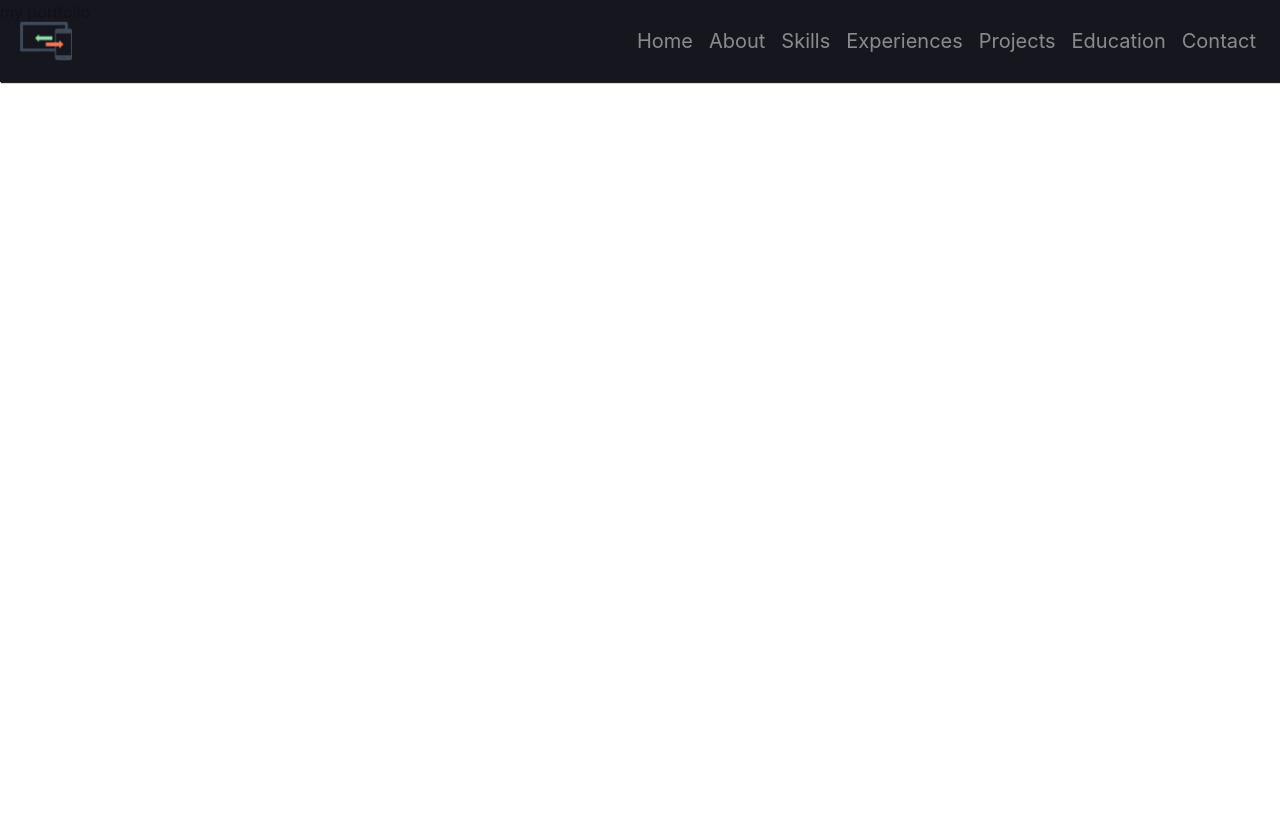
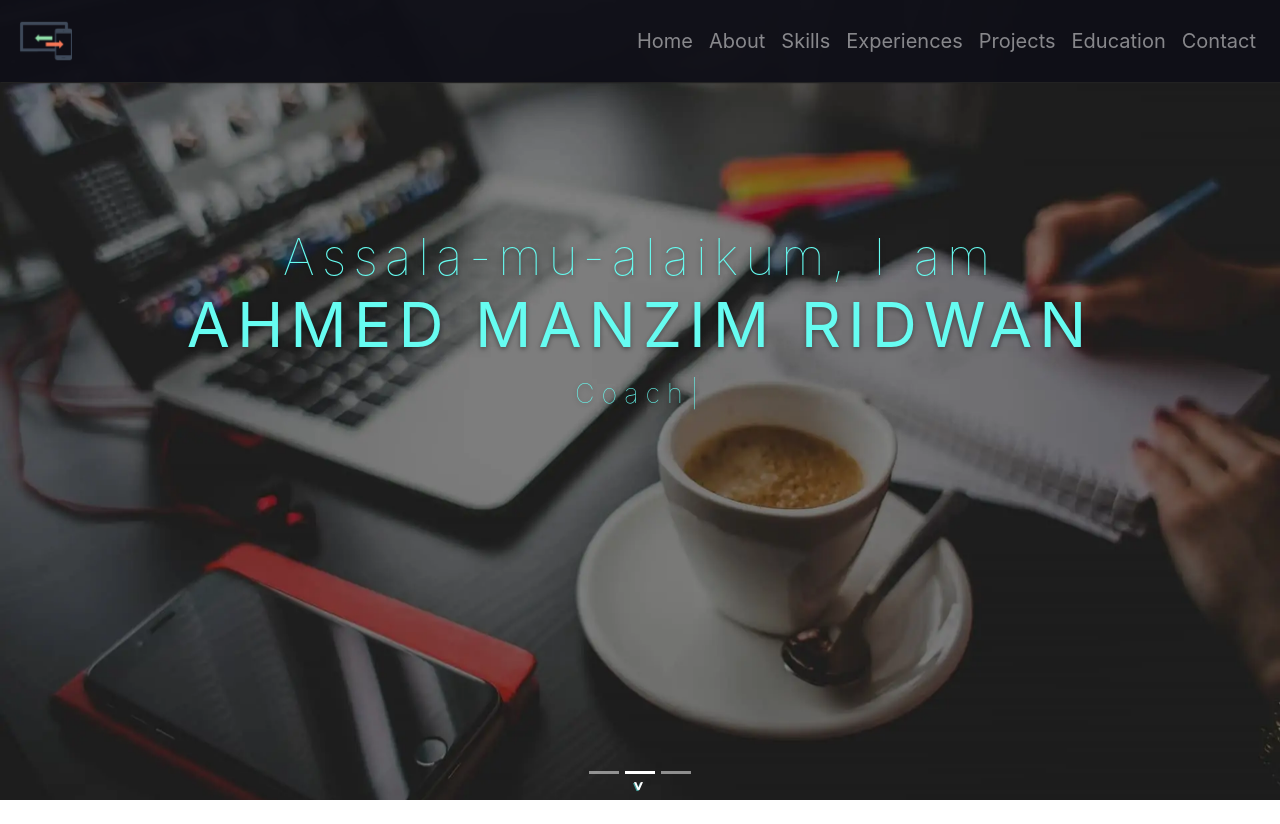
Before and after one commit to manzim/Portfolio, a React (Create React App) app: page / in a window 1280 px wide. Before the commit the page ends 800 px from the top, so only its background shows below. Built offline with nearby package versions, Linux system fonts and the light colour scheme.

Commit message:
scroll btn, slider

```diff
--- a/package.json
+++ b/package.json
@@ -12,6 +12,7 @@
     "react-dom": "^17.0.1",
     "react-scripts": "4.0.2",
     "styled-components": "^5.2.1",
+    "typewriter-effect": "^2.17.0",
     "web-vitals": "^1.0.1"
   },
   "scripts": {
--- a/src/App.js
+++ b/src/App.js
@@ -1,13 +1,14 @@
 import './App.css';
 import { MyNavbar } from "../src/components/my-navbar/mynavbar.jsx";
+import { MyCarousal } from './components/my-carousal/mycarousal.jsx';
+import { MyTitle } from './components/title-msg/mytitlemsg';
 
 function App() {
   return (
     <>
     <MyNavbar />
-    <div className="App">
-      my portfolio
-    </div>
+    <MyCarousal />
+    <MyTitle />
     </>
   );
 }
--- /dev/null
+++ b/src/components/my-carousal/mycarousal.css
@@ -0,0 +1,4 @@
+.custom-img {
+    height: 100vh;
+    object-fit: cover;
+  }
--- /dev/null
+++ b/src/components/my-carousal/mycarousal.jsx
@@ -0,0 +1,42 @@
+import React from 'react';
+import Carousel from 'react-bootstrap/Carousel'
+
+import Slide1 from '../../assets/img/carousal/slide1.webp'
+import Slide2 from '../../assets/img/carousal/slide2.webp'
+import Slide3 from '../../assets/img/carousal/slide3.webp'
+
+import './mycarousal.css';
+import { ScrollDown } from '../scroll-down-button/scrolldownbutton';
+
+export function MyCarousal() {
+    return (
+        <>
+            <div className="home">
+                <Carousel controls={false} indicators interval={2500} pause={false}>
+                    <Carousel.Item>
+                        <img
+                            className="d-block w-100 custom-img"
+                            src={Slide1}
+                            alt="First slide"
+                        />
+                    </Carousel.Item>
+                    <Carousel.Item>
+                        <img
+                            className="d-block w-100 custom-img"
+                            src={Slide2}
+                            alt="Second slide"
+                        />
+                    </Carousel.Item>
+                    <Carousel.Item>
+                        <img
+                            className="d-block w-100 custom-img"
+                            src={Slide3}
+                            alt="Third slide"
+                        />
+                    </Carousel.Item>
+                </Carousel>
+                <ScrollDown />
+            </div>
+        </>
+    )
+}
--- /dev/null
+++ b/src/components/scroll-down-button/scrolldownbutton.jsx
@@ -0,0 +1,30 @@
+import React from 'react'
+
+import styled from "styled-components";
+
+const MyScroll = styled.div`
+  position: relative;
+  z-index: 1;
+  bottom: 1.6em;
+  display: flex;
+  width: 100%;
+  justify-content: center;
+  background-color: transparent;
+  font-weight: bold;
+  text-shadow: 1px 1px #45a29e;
+  color: #fff;
+  .turn {
+    cursor: pointer;
+    transform: rotate(90deg);
+  }
+`;
+
+export function ScrollDown() {
+    return(
+        <MyScroll>
+            <div className="turn">
+                <span> &gt; </span>
+            </div>
+        </MyScroll>
+    )
+}
--- /dev/null
+++ b/src/components/title-msg/mytitlemsg.jsx
@@ -0,0 +1,59 @@
+import React from "react";
+import Typewriter from 'typewriter-effect';
+import styled from 'styled-components'
+
+const MyTitleMessage = styled.h1`
+  position: absolute;
+  width: 100%;
+  top: 22rem;
+  z-index: 1;
+  margin-top: -125px;
+  text-align: center;
+  strong {
+    font-size: 1.25em;
+  }
+  div {
+    color: ${props => props.theme.textColor};
+    text-shadow: 0px 2px 5px rgba(0, 0, 0, 0.4);
+    font-weight: 100;
+    letter-spacing: 7px;
+    .main {
+      font-size: 50px;
+    }
+    .sub {
+      font-size: 27px;
+      letter-spacing: 2px;
+    }
+  }
+`;
+
+export function MyTitle() {
+    return (
+        <>
+            <MyTitleMessage>
+                <div className="titleMessage">
+                    <div className="heading">
+                        <div className="main text-center mb-3">
+                            Assala-mu-alaikum, I am
+                        <br />
+                            <span>
+                                <strong>AHMED MANZIM RIDWAN</strong>
+                            </span>
+                        </div>
+                        <div className="sub">
+                            <Typewriter
+                                options={{
+                                    strings: ["Web Developer", "Coach", "Learner"],
+                                    autoStart: true,
+                                    loop: true,
+                                    delay: 50
+                                }}
+                            />
+                        </div>
+                    </div>
+                </div>
+            </MyTitleMessage>
+
+        </>
+    )
+}
```
Also changed, not shown: 1 other file (tests, documents, lock files or other folders).
